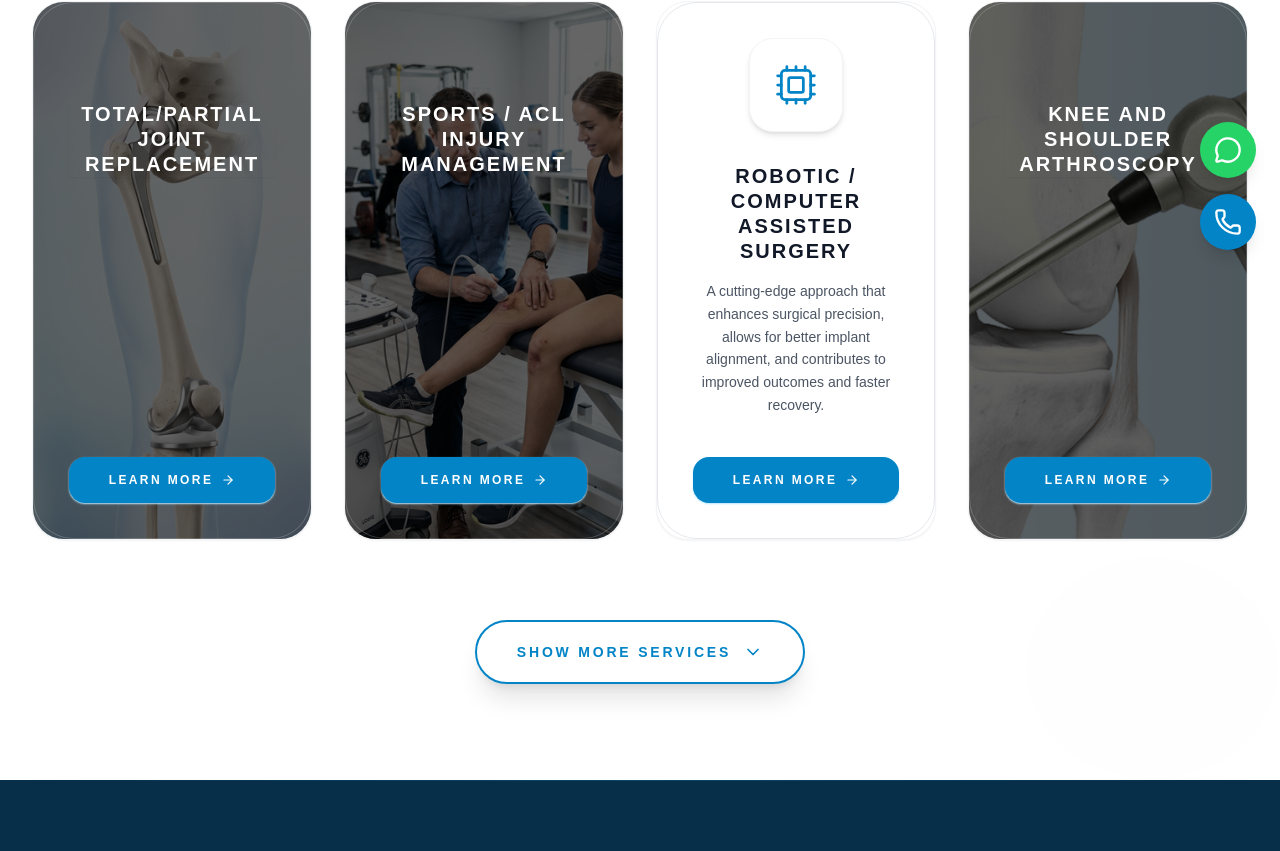
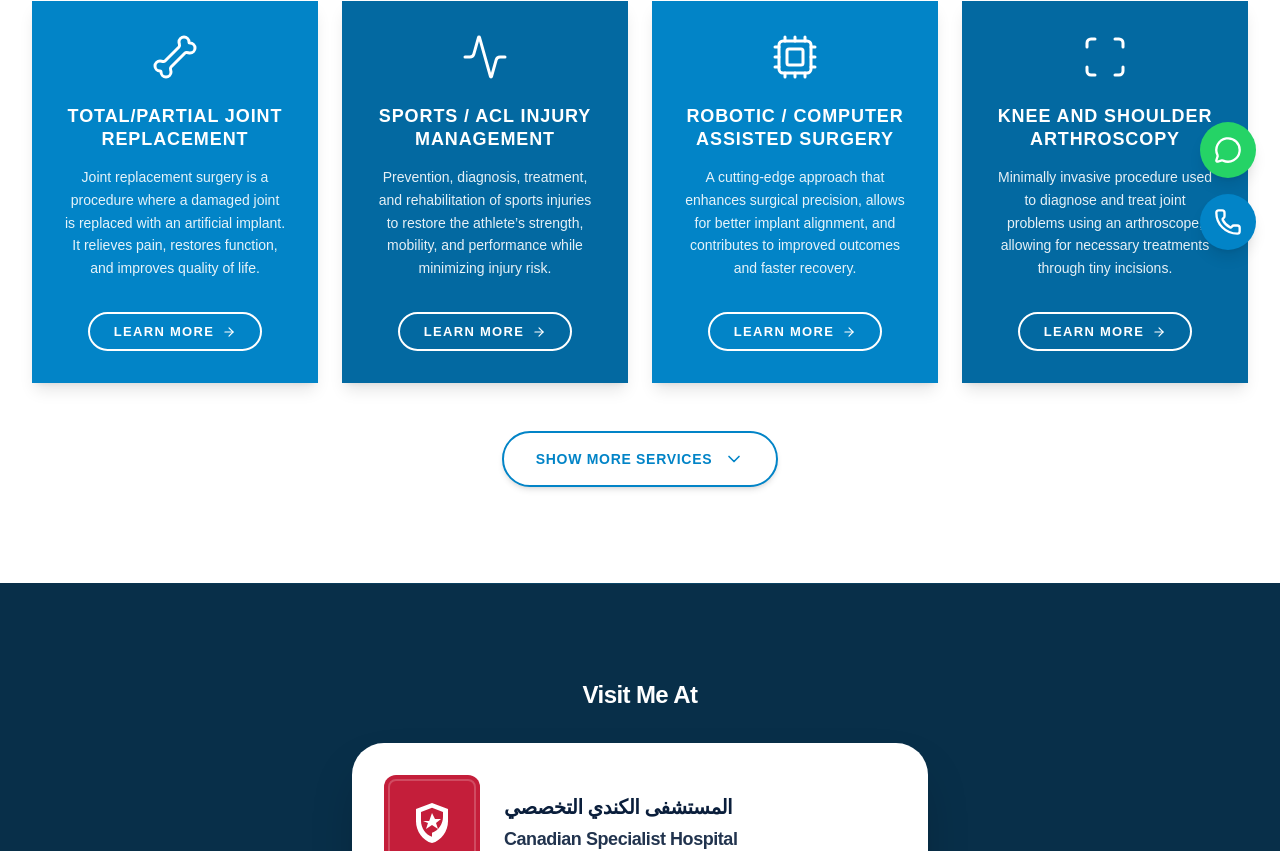
Before and after one commit to sabin876/Doctor-Port, a React (Vite) app: page /services in a window 1280 px wide. Shown: the part 526-1377 px from the top of the page. Built offline with nearby package versions, Linux system fonts and the light colour scheme; a web font is replaced by a local one.

Commit message:
Final UI refinements: single-line hero headline, premium service cards, and Montserrat font for TopBar

```diff
--- a/src/components/HomeHero.jsx
+++ b/src/components/HomeHero.jsx
@@ -90,7 +90,7 @@ const slides = [
         photoStyle: 'h-[105%] w-auto object-cover object-center',
         badge: 'FRCS (UK), FEBOT, MCh, PGDip Robotics, MBBS, MS',
         headline1: 'Restore Your',
-        headline2: 'Active Life',
+        headline2: 'Life',
         description:
             'With more than 15+ years of global experience across UK, India, Jersey Island and Dubai in trauma and orthopedic surgery. Delivering world-class care in knee, hip, shoulder and complex trauma.',
         badgeValue: '98%',
@@ -107,7 +107,7 @@ const slides = [
         photoStyle: 'h-[100%] w-auto object-contain object-bottom',
         badge: 'MBBS, MS Ortho, M Ch Ortho, FRCS (T&O)',
         headline1: 'Precision',
-        headline2: 'Orthopedics',
+        headline2: 'Ortho',
         description:
             'A fellow of the Royal College of Surgeons with over 15 years of global experience. Specializing in robotic-assisted knee replacement and minimally invasive procedures.',
         badgeValue: '99.8%',
@@ -220,7 +220,7 @@ const HomeHero = () => {
                                         initial="enter"
                                         animate="center"
                                         exit="exit"
-                                        className="text-slate-900 block"
+                                        className="text-slate-900 inline-block mr-3"
                                     >
                                         {slide.headline1}
                                     </motion.span>
--- a/src/components/Services.jsx
+++ b/src/components/Services.jsx
@@ -12,18 +12,10 @@ import {
     HeartPulse,
     Bandage,
     Stethoscope,
-    ArrowRight,
-    Hand,
-    Footprints
+    ArrowRight
 } from 'lucide-react';
 
 import { useLanguage } from '../context/LanguageContext';
-import kneeArthroscopyImg from '../assets/knee-arthroscopy.png';
-import jointReplacementImg from '../assets/joint-replacement-bg.png';
-import sportsMedicineImg from '../assets/sports-medicine-bg.png';
-import spineSurgeryImg from '../assets/spine-surgery-bg.png';
-import handWristImg from '../assets/hand-wrist-bg.png';
-import footAnkleImg from '../assets/foot-ankle-bg.png';
 
 const Services = () => {
     const { t } = useLanguage();
@@ -34,65 +26,49 @@ const Services = () => {
             title: t('services.items.0.title'),
             desc: t('services.items.0.desc'),
             icon: Bone,
-            image: jointReplacementImg,
-            gradient: "from-blue-600/10 to-transparent",
-            accent: "blue"
+            color: "bg-primary-600"
         },
         {
             title: t('services.items.1.title'),
             desc: t('services.items.1.desc'),
             icon: Activity,
-            image: sportsMedicineImg,
-            gradient: "from-cyan-600/10 to-transparent",
-            accent: "cyan"
+            color: "bg-primary-700"
         },
         {
             title: t('services.items.2.title'),
             desc: t('services.items.2.desc'),
             icon: Cpu,
-            image: null,
-            gradient: "from-indigo-600/10 to-transparent",
-            accent: "indigo"
+            color: "bg-primary-600"
         },
         {
             title: t('services.items.3.title'),
             desc: t('services.items.3.desc'),
             icon: Scan,
-            image: kneeArthroscopyImg,
-            gradient: "from-teal-600/10 to-transparent",
-            accent: "teal"
+            color: "bg-primary-700"
         },
         {
             title: t('services.items.4.title'),
             desc: t('services.items.4.desc'),
             icon: Layers,
-            image: null,
-            gradient: "from-blue-700/10 to-transparent",
-            accent: "blue"
+            color: "bg-primary-600"
         },
         {
             title: t('services.items.5.title'),
             desc: t('services.items.5.desc'),
             icon: Stethoscope,
-            image: null,
-            gradient: "from-sky-600/10 to-transparent",
-            accent: "sky"
+            color: "bg-primary-700"
         },
         {
             title: t('services.items.6.title'),
             desc: t('services.items.6.desc'),
             icon: Bandage,
-            image: "https://images.unsplash.com/photo-1519494026892-80bbd2d6fd0d?w=800&auto=format&fit=crop&q=60", // Orthopedic Trauma
-            gradient: "from-emerald-600/10 to-transparent",
-            accent: "emerald"
+            color: "bg-primary-600"
         },
         {
             title: t('services.items.7.title'),
             desc: t('services.items.7.desc'),
             icon: HeartPulse,
-            image: "https://images.unsplash.com/photo-1576091160550-217359f49f4c?w=800&auto=format&fit=crop&q=60", // Physiotherapy
-            gradient: "from-purple-600/10 to-transparent",
-            accent: "purple"
+            color: "bg-primary-700"
         }
     ];
 
@@ -100,12 +76,6 @@ const Services = () => {
 
     return (
         <section id="services" className="py-24 bg-white relative overflow-hidden">
-            {/* Subtle background decorations for light theme */}
-            <div className="absolute top-0 start-0 w-full h-full overflow-hidden z-0 opacity-5 pointer-events-none">
-                <div className="absolute top-[-5%] left-[-5%] w-[30%] h-[30%] bg-primary-600/10 blur-[80px] rounded-full"></div>
-                <div className="absolute bottom-[-5%] right-[-5%] w-[30%] h-[30%] bg-primary-600/10 blur-[80px] rounded-full"></div>
-            </div>
-
             <div className="max-w-7xl mx-auto px-4 sm:px-6 lg:px-8 relative z-10">
                 <div className="text-center mb-16">
                     <motion.div
@@ -130,83 +100,50 @@ const Services = () => {
                     </motion.p>
                 </div>
 
-                <div className="grid grid-cols-1 sm:grid-cols-2 lg:grid-cols-4 gap-6 md:gap-8">
+                <div className="grid grid-cols-1 md:grid-cols-2 lg:grid-cols-4 gap-6">
                     <AnimatePresence>
                         {displayedServices.map((service, index) => (
                             <motion.div
                                 key={index}
-                                className={`group relative h-full rounded-[2rem] p-1 flex flex-col items-center text-center transition-all duration-500 overflow-hidden bg-white border border-gray-100 shadow-sm hover:shadow-xl`}
+                                className={`group relative ${service.color} rounded-none p-8 flex flex-col h-full items-center text-center shadow-lg hover:shadow-2xl transition-all duration-500 overflow-hidden`}
                                 initial={{ opacity: 0, y: 30 }}
                                 animate={{ opacity: 1, y: 0 }}
                                 exit={{ opacity: 0, y: -30 }}
                                 viewport={{ once: true }}
-                                transition={{ duration: 0.6, delay: index * 0.1 }}
-                                whileHover={{
-                                    y: -8,
-                                    scale: 1.01,
-                                }}
+                                transition={{ duration: 0.5, delay: index * 0.1 }}
+                                whileHover={{ y: -10 }}
                             >
-                                {/* Full Card Background Image */}
-                                {service.image && (
-                                    <div className="absolute inset-0 z-0">
-                                        <div className="absolute inset-0 bg-black/60 z-10 group-hover:bg-black/40 transition-colors duration-500" />
-                                        <img
-                                            src={service.image}
-                                            alt={service.title}
-                                            className="w-full h-full object-cover grayscale-[0.3] group-hover:grayscale-0 transition-all duration-700 group-hover:scale-110"
-                                        />
+                                {/* Animated Background Glow */}
+                                <div className="absolute top-0 start-0 w-full h-full bg-white/5 opacity-0 group-hover:opacity-100 transition-opacity duration-500 pointer-events-none" />
+
+                                {/* Icon with pulse animation */}
+                                <div className="mb-6 text-white relative z-10">
+                                    <motion.div
+                                        whileHover={{ rotate: [0, -10, 10, -5, 5, 0], scale: 1.1 }}
+                                        transition={{ duration: 0.5 }}
+                                    >
+                                        <service.icon size={48} strokeWidth={1.5} />
+                                    </motion.div>
                                 </div>
-                                )}
 
-                                {/* Curated Inner Gradient - Subtle overlay for non-image cards */}
-                                {!service.image && (
-                                    <div className={`absolute inset-0 bg-gradient-to-br ${service.gradient.replace('/20', '/40').replace('/10', '/20')} opacity-30 group-hover:opacity-90 transition-opacity duration-700 pointer-events-none`} />
-                                )}
-
-                                {/* Card Border Glow */}
-                                <div className={`absolute inset-0 rounded-[2.5rem] border ${service.image ? 'border-white/20' : 'border-gray-200'} group-hover:border-primary-200 transition-colors duration-500 pointer-events-none z-20`} />
-
-                                {/* Content Container */}
-                                <div className="relative z-30 flex flex-col h-full items-center p-8 w-full transition-transform duration-500">
-
-                                    {/* Icon with premium frame (only if no background image) */}
-                                    {!service.image && (
-                                        <div className="mb-8 relative w-full flex justify-center">
-                                            <div className="relative p-6 rounded-3xl bg-white shadow-md border border-gray-100 group-hover:border-primary-100 transition-colors duration-500">
-                                                <service.icon size={44} strokeWidth={1.5} className="text-primary-600 group-hover:text-primary-500 transition-colors" />
-                                            </div>
-                                        </div>
-                                    )}
-
-                                    {/* Spacing for image-background cards */}
-                                    {service.image && <div className="h-16" />}
-
-                                    <div className="flex flex-col flex-grow items-center">
-                                        <h3 className={`text-xl font-montserrat font-black ${service.image ? 'text-white shadow-sm' : 'text-gray-900'} mb-4 uppercase tracking-widest leading-tight`}>
+                                <div className="flex flex-col flex-grow items-center relative z-10">
+                                    <h3 className="text-lg font-extrabold text-white mb-4 uppercase tracking-wider leading-tight">
                                         {service.title}
                                     </h3>
 
-                                        {!service.image && (
-                                            <p className="text-gray-600 text-sm font-medium leading-relaxed mb-10 flex-grow transition-colors">
+                                    <p className="text-white/90 text-sm font-medium leading-relaxed mb-8 flex-grow">
                                         {service.desc}
                                     </p>
-                                        )}
 
-                                        <div className="mt-auto w-full">
+                                    <div className="mt-auto">
                                         <Link
                                             to={`/services/${index}`}
-                                                className="w-full py-3.5 bg-primary-600 text-white text-[12px] font-black uppercase tracking-[0.2em] rounded-2xl transition-all duration-300 flex items-center justify-center gap-2 shadow-sm hover:shadow-lg hover:bg-primary-700 hover:scale-[1.02] active:scale-[0.98] shadow-primary-200"
+                                            className="px-6 py-2 border-2 border-white text-white text-[13px] font-bold uppercase tracking-widest rounded-full hover:bg-white hover:text-primary-700 transition-all duration-300 flex items-center justify-center gap-2"
                                         >
                                             {t('services.viewDetails')}
                                             <ArrowRight size={14} className="group-hover:translate-x-1 transition-transform" />
                                         </Link>
                                     </div>
-                                    </div>
-                                </div>
-
-                                {/* Shine Pass-through */}
-                                <div className="absolute inset-0 opacity-0 group-hover:opacity-100 transition-opacity duration-1000 pointer-events-none">
-                                    <div className="absolute w-[200%] h-full top-0 left-[-150%] bg-gradient-to-r from-transparent via-white/40 to-transparent -rotate-45 group-hover:left-[100%] transition-all duration-1000 ease-in-out"></div>
                                 </div>
                             </motion.div>
                         ))}
@@ -215,7 +152,7 @@ const Services = () => {
 
                 {/* Show More / Show Less Button */}
                 <motion.div
-                    className="flex justify-center mt-20"
+                    className="flex justify-center mt-12"
                     initial={{ opacity: 0 }}
                     animate={{ opacity: 1 }}
                     transition={{ delay: 0.5 }}
@@ -224,7 +161,7 @@ const Services = () => {
                         onClick={() => setShowAll(!showAll)}
                         whileHover={{ scale: 1.05 }}
                         whileTap={{ scale: 0.95 }}
-                        className="group flex items-center gap-3 px-10 py-5 bg-white border-2 border-primary-600 text-primary-600 rounded-[2rem] font-bold text-sm uppercase tracking-[0.2em] hover:bg-primary-600 hover:text-white transition-all duration-300 shadow-xl"
+                        className="group flex items-center gap-3 px-8 py-4 bg-white border-2 border-primary-600 text-primary-600 rounded-full font-bold text-sm uppercase tracking-wider hover:bg-primary-600 hover:text-white transition-all duration-300 shadow-md hover:shadow-xl"
                     >
                         {showAll ? (
                             <>
```
Lines whose indentation alone changed are shown as unchanged.
